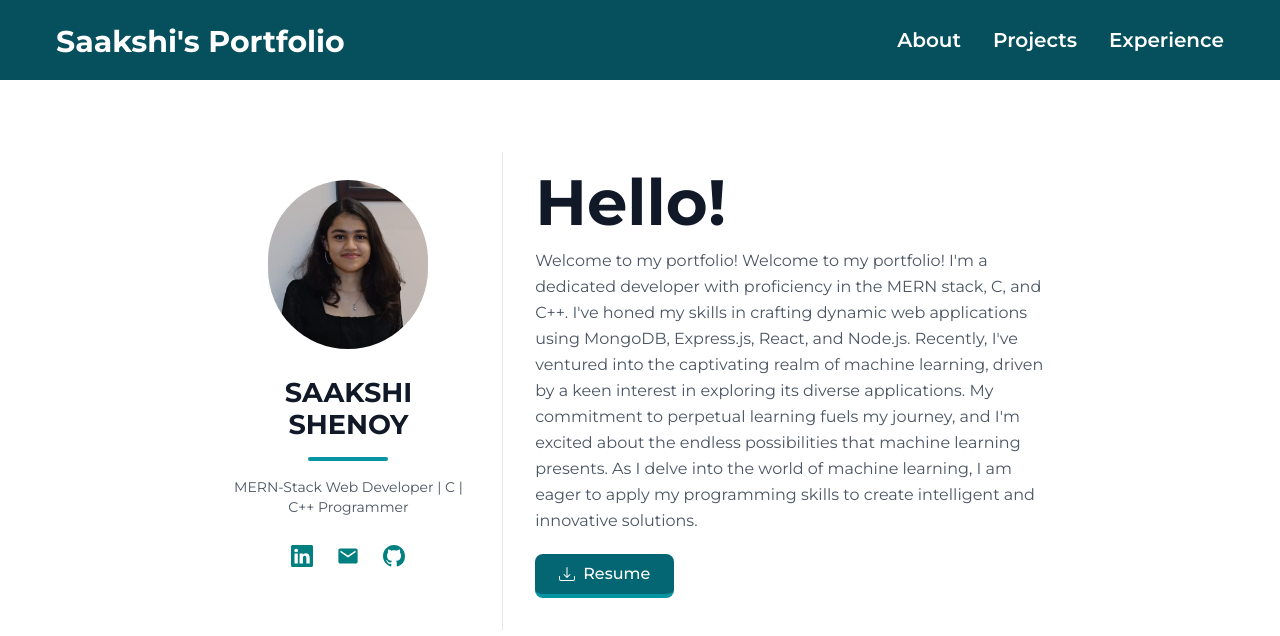
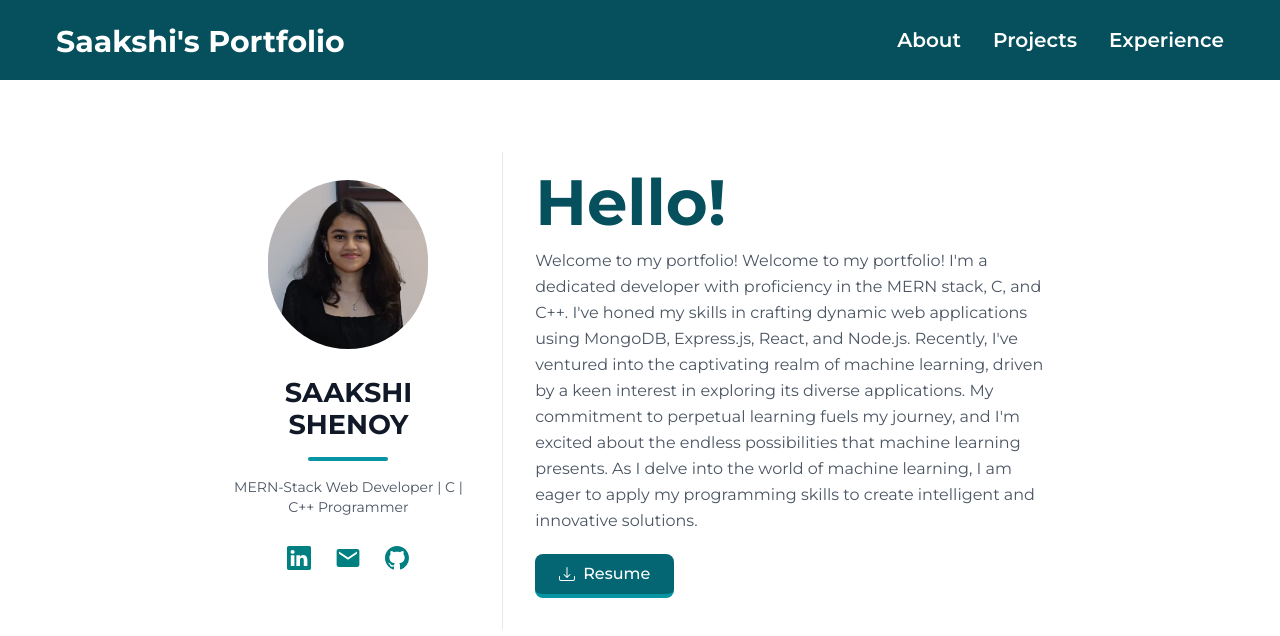
Before and after one commit to Saakshi-Shenoy/Portfolio, a React (Create React App) app: page / in a window 1280 px wide. Shown: the top 636 px of the page. Built offline with nearby package versions, Linux system fonts and the light colour scheme.

Commit message:
projects linked up

```diff
--- a/public/index.html
+++ b/public/index.html
@@ -2,7 +2,7 @@
 <html lang="en">
   <head>
     <meta charset="utf-8" />
-    <link rel="icon" href="%PUBLIC_URL%/favicon.ico" />
+    <link rel="icon" href="/src/assets/me.jpeg" type="image/jpg" />
     <meta name="viewport" content="width=device-width, initial-scale=1" />
     <meta name="theme-color" content="#000000" />
     <meta
--- a/src/components/About.jsx
+++ b/src/components/About.jsx
@@ -49,20 +49,22 @@ function About(props) {
                         href="https://www.linkedin.com/in/saakshi-shenoy/"
                         target="_blank"
                         rel="noopener noreferrer"
+                        className="duration-500 ease-in-out hover:scale-110"
                       >
                         <BsLinkedin
-                          style={{ color: "teal", fontSize: "22px" }}
+                          style={{ color: "teal", fontSize: "24px" }}
                         />
                       </a>
-                      <a href={`mailto:${emailAddress}`}>
-                        <IoMdMail style={{ color: "teal", fontSize: "22px" }} />
+                      <a href={`mailto:${emailAddress}`} className="duration-500 ease-in-out hover:scale-110">
+                        <IoMdMail style={{ color: "teal", fontSize: "26px" }} />
                       </a>
                       <a
                         href="https://github.com/Saakshi-Shenoy"
                         target="_blank"
                         rel="noopener noreferrer"
+                        className="duration-500 ease-in-out hover:scale-110"
                       >
-                        <BsGithub style={{ color: "teal", fontSize: "22px" }} />
+                        <BsGithub style={{ color: "teal", fontSize: "24px" }} />
                       </a>
                     </div>
                   </div>
@@ -71,7 +73,7 @@ function About(props) {
             </div>
             <div className="sm:w-2/3 sm:pl-8 sm:py-8 sm:border-l border-gray-200 sm:border-t-0 border-t mt-4 pt-4 sm:mt-0 text-center sm:text-left">
               <h1
-                className="title-font sm:text-3xl mb-4 font-bold text-gray-900 pb-3"
+                className="title-font sm:text-3xl mb-4 font-bold text-teal-800 pb-3"
                 style={{ fontSize: "4em", fontFamily: "Montserrat" }}
               >
                 Hello!<br className="hidden lg:inline-block"></br>
--- a/src/components/Projects.jsx
+++ b/src/components/Projects.jsx
@@ -13,7 +13,8 @@ function Projects() {
             PROJECTS
           </h1>
       <div className="flex flex-wrap -m-4 p-4">
-        <div className="xl:w-1/4 md:w-1/2 p-4">
+        <div className="xl:w-1/4 md:w-1/2 p-4 duration-500 ease-in-out hover:scale-105">
+        <a href='https://github.com/Saakshi-Shenoy/NewsMon'>
           <div className="bg-teal-800 p-6 rounded-lg">
             <img
               className="h-40 rounded w-full object-cover object-center mb-6"
@@ -30,8 +31,11 @@ function Projects() {
               A fully responsive website that provides timely coverage and other information about important events around the globe through the usage of APIs.
             </p>
           </div>
+          </a>
         </div>
-        <div className="xl:w-1/4 md:w-1/2 p-4">
+
+        <div className="xl:w-1/4 md:w-1/2 p-4 duration-500 ease-in-out hover:scale-105">
+          <a href='https://github.com/Saakshi-Shenoy/FoodApp'>
           <div className="bg-teal-800 p-6 rounded-lg">
             <img
               className="h-40 rounded w-full object-cover object-center mb-6"
@@ -48,8 +52,10 @@ function Projects() {
               A responsive and robust food ordering and delivery website designed to streamline and expedite the food delivery process.
             </p>
           </div>
+          </a>
         </div>
-        <div className="xl:w-1/4 md:w-1/2 p-4">
+        <div className="xl:w-1/4 md:w-1/2 p-4 duration-500 ease-in-out hover:scale-105">
+          <a href='https://github.com/Saakshi-Shenoy/SmartSpend'>
           <div className="bg-teal-800 p-6 rounded-lg">
             <img
               className="h-40 rounded w-full object-cover object-center mb-6"
@@ -66,8 +72,10 @@ function Projects() {
               An expense tracking website that includes the features of budget management, financial insights, peer-to-peer lending and reminders.
             </p>
           </div>
+          </a>
         </div>
-        <div className="xl:w-1/4 md:w-1/2 p-4">
+        <div className="xl:w-1/4 md:w-1/2 p-4 duration-500 ease-in-out hover:scale-105">
+          <a href='https://github.com/Saakshi-Shenoy/Catalysis2.0'>
           <div className="bg-teal-800 p-6 rounded-lg">
             <img
               className="h-40 rounded w-full object-cover object-center mb-6"
@@ -84,6 +92,7 @@ function Projects() {
               Contribution to a college event website for a Technical fest that provides details regarding the events and facilitates the feature of registration to the events.
             </p>
           </div>
+          </a>
         </div>
       </div>
     </div>
```
